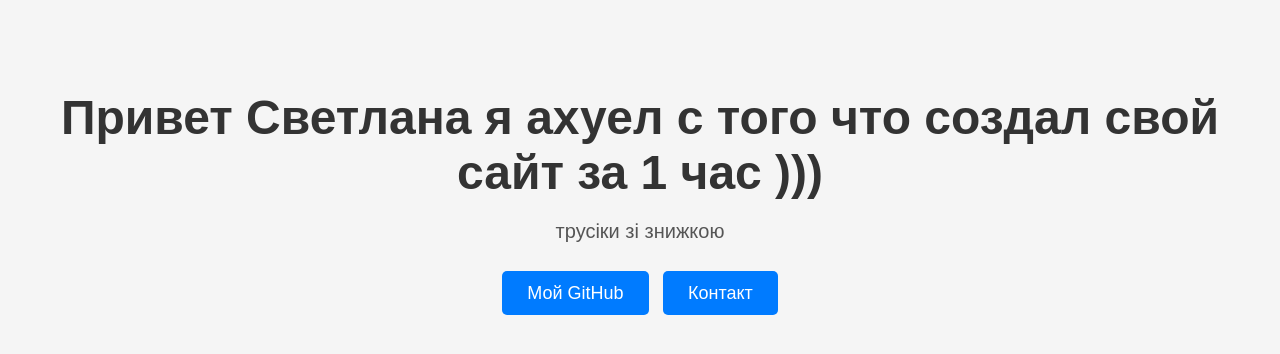
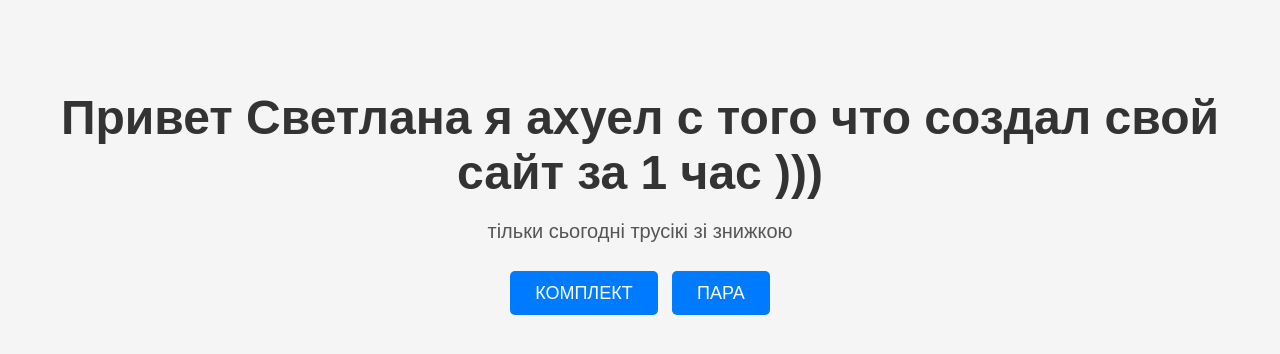
Before and after one commit to nikitadrajc5-lang/nikita, a plain HTML site: page index.html in a window 1280 px wide. Drawn offline with Linux system fonts and the light colour scheme.

Commit message:
Update index.html

```diff
--- a/index.html
+++ b/index.html
@@ -46,10 +46,10 @@
 </head>
 <body>
     <h1>Привет Светлана я ахуел с того что создал свой сайт за 1 час )))</h1>
-    <p>трусіки зі знижкою</p>
+    <p>тільки сьогодні трусікі зі знижкою</p>
 
     <!-- Кнопки -->
-    <a href="https://github.com" class="btn" target="_blank">Мой GitHub</a>
-    <a href="#" class="btn">Контакт</a>
+    <a href="https://github.com" class="btn" target="_blank">КОМПЛЕКТ</a>
+    <a href="#" class="btn">ПАРА</a>
 </body>
 </html>
```
